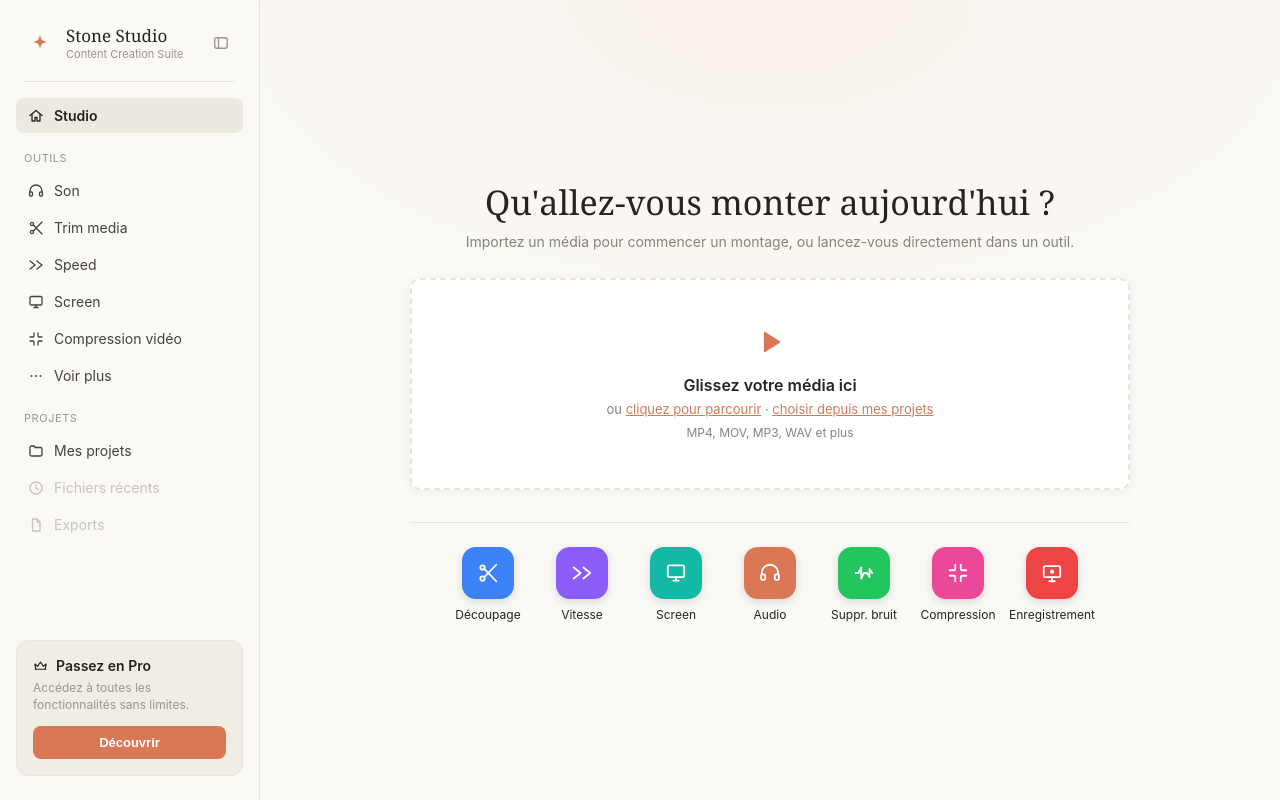
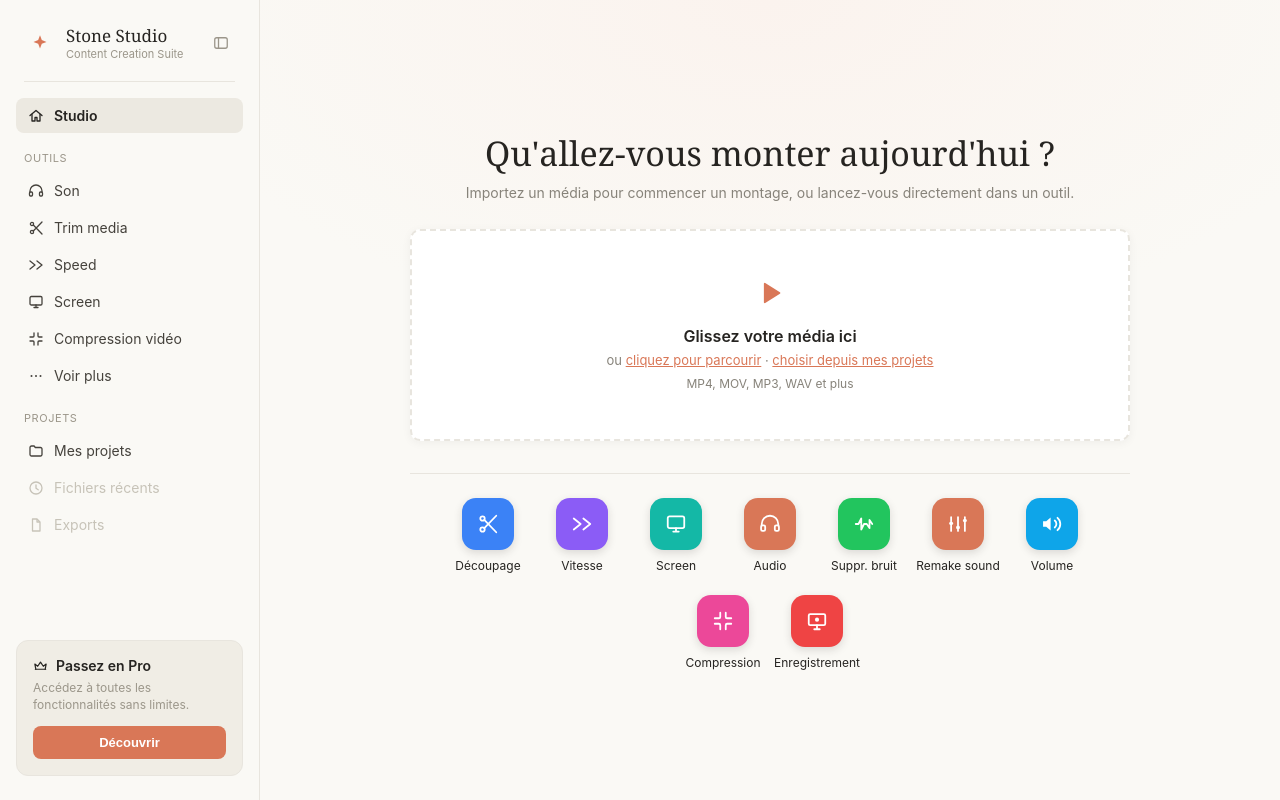
Before and after one commit to FabrichJean/Stone-Studio, a FastAPI app: page /studio in a window 1280 px wide. Run offline with FastAPI, Linux system fonts and the light colour scheme; some libraries are stand-ins or nearby versions.

Commit message:
Add remake-sound tool to studio chain and homepage
Register 'remake_sound' and 'volume_media' packages in the studio chain module alongside existing media tools. Add a new hero tile linking to /remake-sound on the studio homepage template.

```diff
--- a/webapp/studio_chain.py
+++ b/webapp/studio_chain.py
@@ -8,7 +8,10 @@ from pathlib import Path
 from typing import Callable
 
 ROOT = Path(__file__).resolve().parent.parent
-for _pkg in ("extract_audio", "trim_media", "speed_media", "orientation", "noise_removal", "compress_media"):
+for _pkg in (
+    "extract_audio", "trim_media", "speed_media", "orientation", "noise_removal",
+    "remake_sound", "volume_media", "compress_media",
+):
     sys.path.insert(0, str(ROOT / "tools" / _pkg))
 
 from extract_audio import extract_audio  # noqa: E402
@@ -17,6 +20,8 @@ from speed_media import change_speed, speed_segments  # noqa: E402
 from orientation import change_orientation, orient_segments  # noqa: E402
 from compress_media import compress_video  # noqa: E402
 from noise_removal import remove_noise  # noqa: E402
+from remake_sound import remake_sound  # noqa: E402
+from volume_media import change_volume, volume_segments  # noqa: E402
 
 ProgressCallback = Callable[[float], None]
 
@@ -30,6 +35,8 @@ STEP_LABELS = {
     "compress": "Compression",
     "extract_audio": "Audio",
     "noise_removal": "Suppression bruit",
+    "remake_sound": "Remake sound",
+    "volume": "Volume",
 }
 
 # Ces étapes exigent un flux vidéo : si "Audio" (extraction) tourne avant elles dans la
@@ -115,6 +122,25 @@ def _run_noise_removal(inp: Path, out: Path, params: dict, on_progress: Progress
         on_progress(1.0)
 
 
+def _run_remake_sound(inp: Path, out: Path, params: dict, on_progress: ProgressCallback | None) -> None:
+    remake_sound(inp, out, params.get("preset", "cinematic"))
+    if on_progress:
+        on_progress(1.0)
+
+
+def _run_volume(inp: Path, out: Path, params: dict, on_progress: ProgressCallback | None) -> None:
+    if params.get("mode") == "segments":
+        segments = params.get("segments") or []
+        if not segments:
+            raise ChainError("Volume : ajoutez au moins un morceau.")
+        volume_segments(inp, segments, out, on_progress=on_progress)
+        return
+    factor = params.get("factor")
+    if factor is None:
+        raise ChainError("Volume : facteur invalide.")
+    change_volume(inp, out, float(factor), on_progress=on_progress)
+
+
 RUNNERS = {
     "trim": _run_trim,
     "speed": _run_speed,
@@ -122,6 +148,8 @@ RUNNERS = {
     "compress": _run_compress,
     "extract_audio": _run_extract_audio,
     "noise_removal": _run_noise_removal,
+    "remake_sound": _run_remake_sound,
+    "volume": _run_volume,
 }
 
 
--- a/webapp/templates/studio.html
+++ b/webapp/templates/studio.html
@@ -50,6 +50,14 @@
             <a class="studio-hero-tool" href="/noise-removal">
               <span class="tile-icon" style="background:#22c55e"><svg width="22" height="22" viewBox="0 0 16 16" fill="none" stroke="#fff" stroke-width="1.3" stroke-linecap="round" stroke-linejoin="round"><path d="M2 8h2l2-4v8l2-4h2l2 3v-6l2 3"/></svg></span>
               <span>Suppr. bruit</span>
+            </a>
+            <a class="studio-hero-tool" href="/remake-sound">
+              <span class="tile-icon" style="background:#d97757"><svg width="22" height="22" viewBox="0 0 16 16" fill="none" stroke="#fff" stroke-width="1.3" stroke-linecap="round" stroke-linejoin="round"><path d="M3 3v3M3 9v4M8 3v6M8 12v1M13 3v1M13 7v6"/><circle cx="3" cy="7.5" r="1.4" fill="#fff" stroke="none"/><circle cx="8" cy="10.5" r="1.4" fill="#fff" stroke="none"/><circle cx="13" cy="5.5" r="1.4" fill="#fff" stroke="none"/></svg></span>
+              <span>Remake sound</span>
+            </a>
+            <a class="studio-hero-tool" href="/volume">
+              <span class="tile-icon" style="background:#0ea5e9"><svg width="22" height="22" viewBox="0 0 16 16" fill="none" stroke="#fff" stroke-width="1.3" stroke-linecap="round" stroke-linejoin="round"><path d="M1.5 6h2.3L7 3.2v9.6L3.8 10H1.5z" fill="#fff" stroke="none"/><path d="M10 5.5a3.2 3.2 0 0 1 0 5M12 3.5a6 6 0 0 1 0 9"/></svg></span>
+              <span>Volume</span>
             </a>
             <a class="studio-hero-tool" href="/compress">
               <span class="tile-icon" style="background:#ec4899"><svg width="22" height="22" viewBox="0 0 16 16" fill="none" stroke="#fff" stroke-width="1.3" stroke-linecap="round" stroke-linejoin="round"><path d="M6 2v3a1 1 0 0 1-1 1H2M10 2v3a1 1 0 0 0 1 1h3M6 14v-3a1 1 0 0 0-1-1H2M10 14v-3a1 1 0 0 1 1-1h3"/></svg></span>
```
